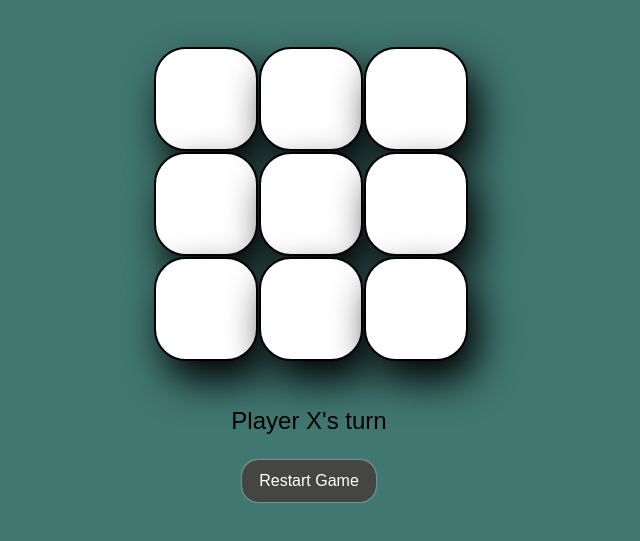
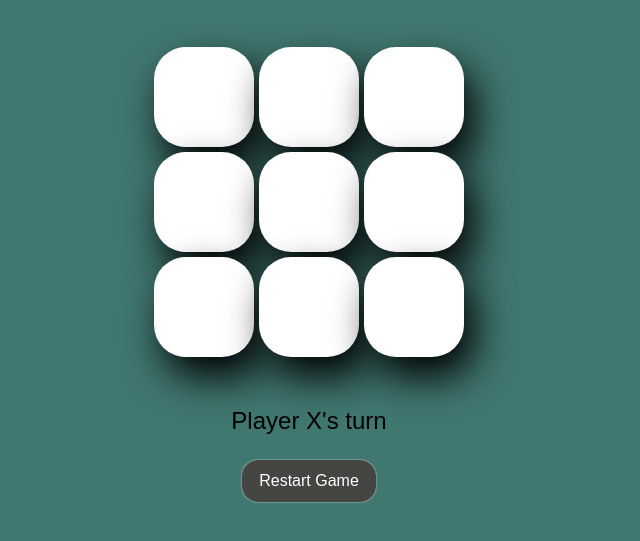
Before and after one commit to navedtech/tic-tac-toe, a plain HTML site: page index.html in a window 1280 px wide. Shown: the part 119-660 px from the top of the page, without its empty margins (331-971 px from the left). Drawn offline with Linux system fonts and the light colour scheme.

Commit message:
Update style.css

```diff
--- a/style.css
+++ b/style.css
@@ -71,7 +71,7 @@ h1 {
     justify-content: center;
     align-items: center;
     font-size: 2rem;
-    border: 2px solid #000;
+    border: none;
     user-select: none;
     background-color: white;
     transition: background-color 0.2s ease; /
@@ -80,3 +80,7 @@ h1 {
 .cell:active {
     background-color: #d0d0d0;
 }
+
+* {
+    -webkit-tap-highlight-color: transparent;
+}
```
